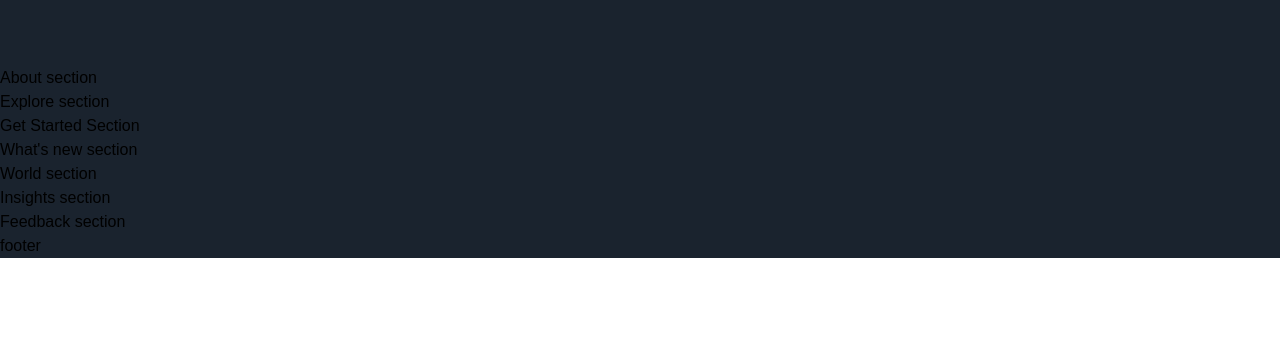
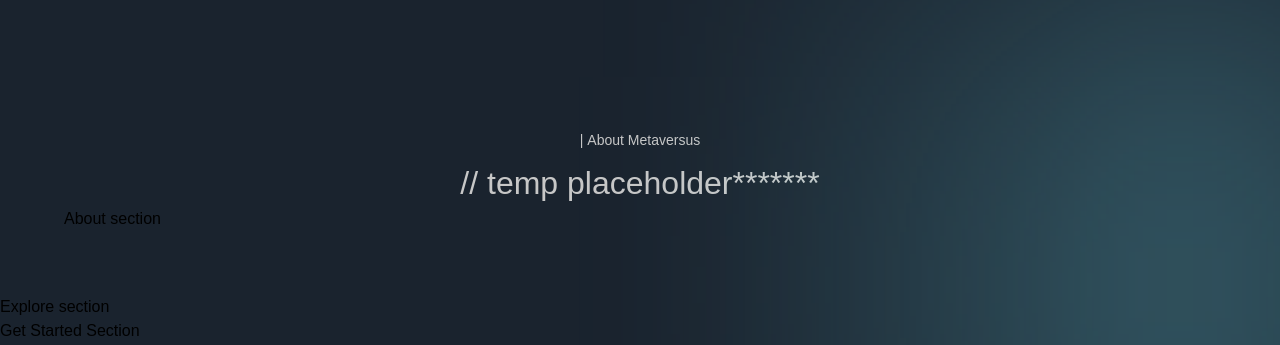
Before and after one commit to visconttig/Metaversus, a Next.js app: page / in a window 1280 px wide. Shown: the part 1038-1383 px from the top of the page. Before the commit the page ends 1296 px from the top, so only its background shows below. Built offline with nearby package versions, Linux system fonts and the light colour scheme; a web font is replaced by a local one.

Commit message:
About section - in progress.

```diff
--- a/components/CustomTexts.jsx
+++ b/components/CustomTexts.jsx
@@ -1,7 +1,19 @@
 'use client';
 
-export const TypingText = () => (
-  <p>Typing Text</p>
+import { motion } from "framer-motion";
+import { textContainer, textVariant2 } from "../utils/motion";
+
+export const TypingText = ({title, textStyles}) => (
+  <motion.p variants={textContainer}
+  className={`font-normal text-[14px] text-secondary-white ${textStyles} `} >
+    {Array.from(title).map((letter, index) => {
+      return (
+        <motion.span variants={textVariant2} key={index}>
+          { letter === " " ? "\u00A0" : letter }
+        </motion.span>
+      );
+    })}
+  </motion.p>
 );
 
 export const TitleText = () => (
--- a/sections/About.jsx
+++ b/sections/About.jsx
@@ -1,7 +1,27 @@
 'use client';
 
+import { motion } from "framer-motion";
+import styles from "../styles";
+import { TypingText } from "../components";
+import { fadeIn, staggerContainer } from "../utils/motion";
+
+
 const About = () => (
-  <section>
+  <section className={`${styles.paddings} relative z-10`} >
+    <div className="gradient-02 z-0" />
+    <motion.div
+      variants={staggerContainer}
+      initial="hidden"
+      whileInView="show"
+      viewport={{once: false, amount: 0.25}}
+      className={`${styles.innerWidth} mx-auto ${styles.flexCenter} flex-col`} >
+        <TypingText title="| About Metaversus"
+        textStiles="text-center" />
+        <motion.p variants={fadeIn("up", "tween", 0.2, 1)}
+        className="mt-[8px] font-normal sm:text-[32px] text-[20px] text-center text-secondary-white" >
+            // temp placeholder*******
+        </motion.p>
+    </motion.div>
     About section
   </section>
 );
```
Also changed, not shown: 1 other file (tests, documents, lock files or other folders).
